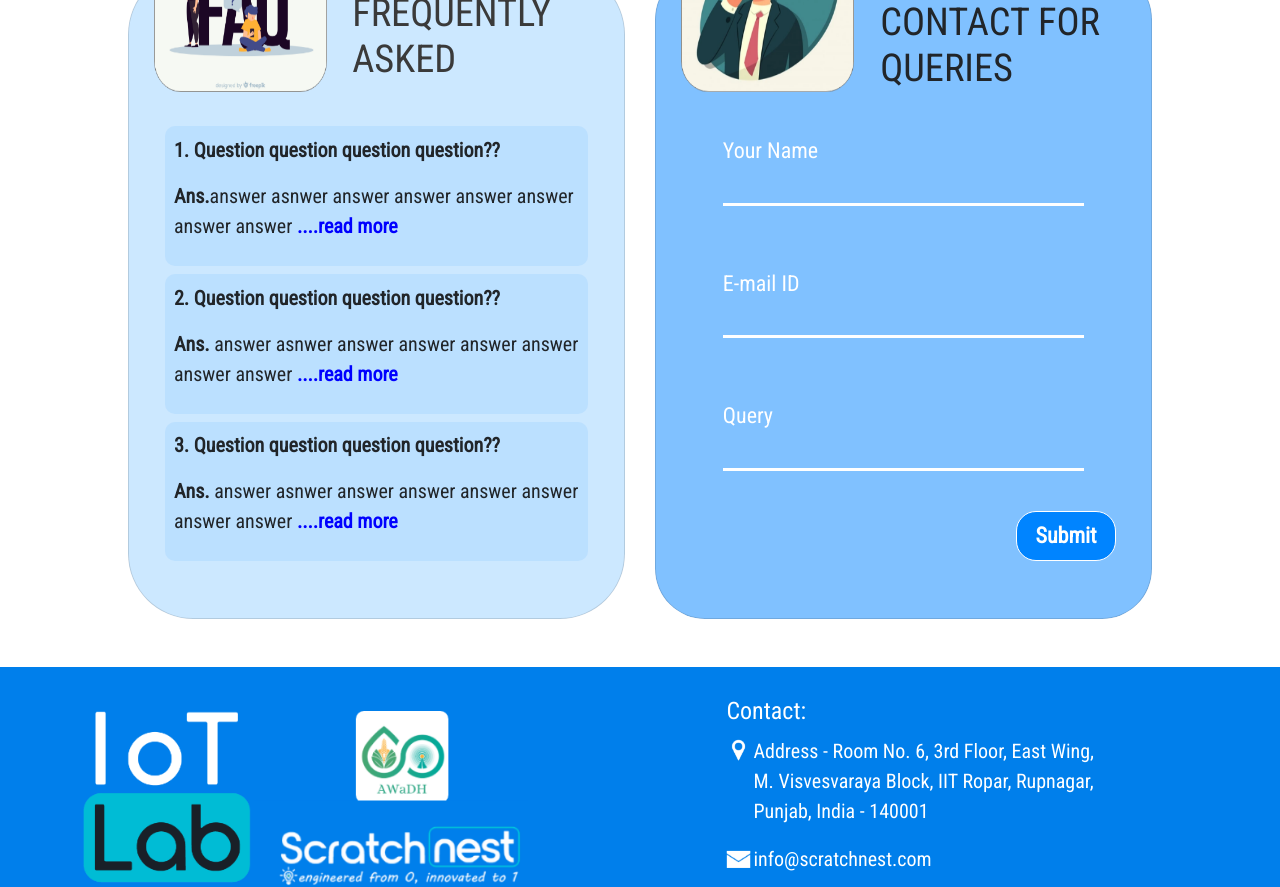
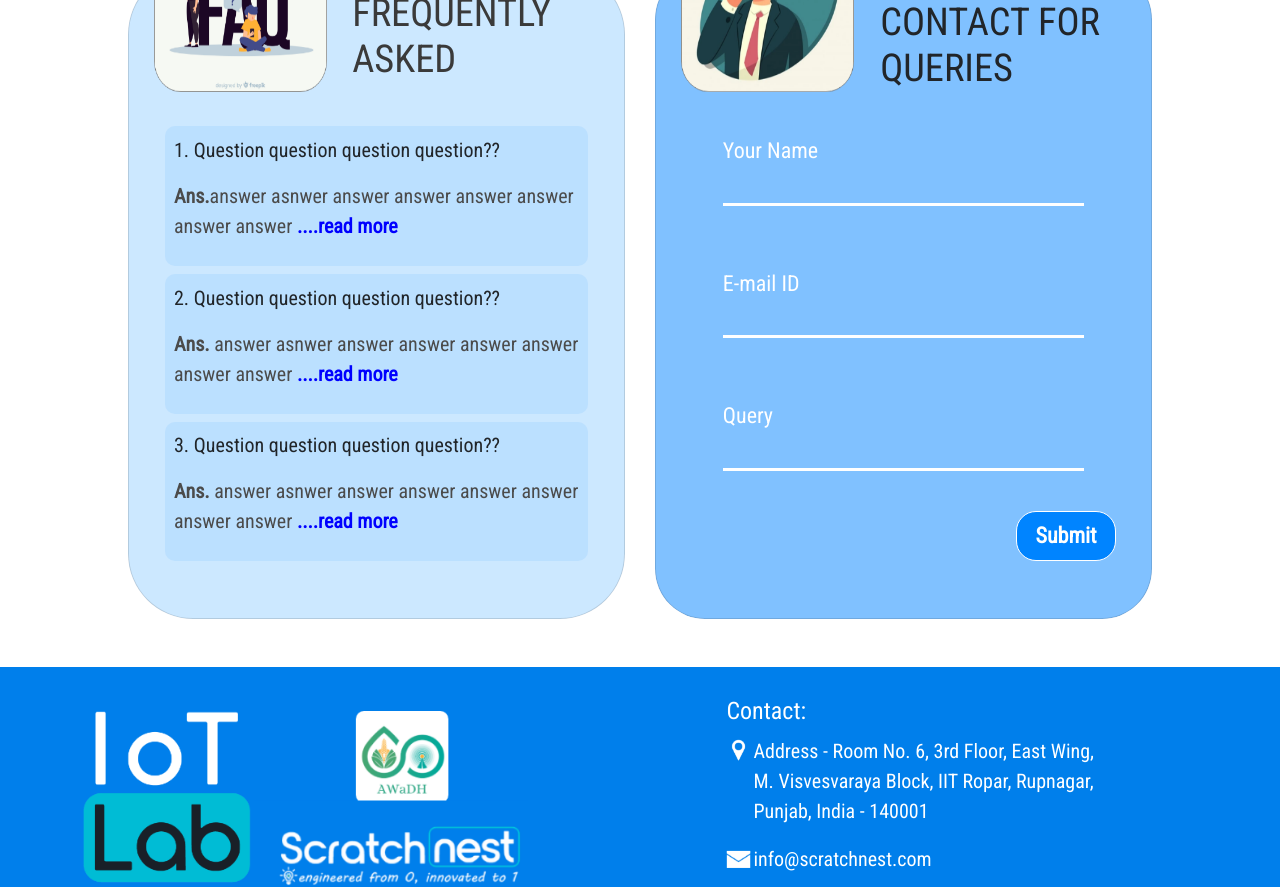
Before and after one commit to arun665/iotlab4, a plain HTML site: page index.html in a window 1280 px wide. Shown: the part 3900-4787 px from the top of the page. Drawn offline with nearby package versions, Linux system fonts and the light colour scheme.

Commit message:
sdfSDAasfsadf

```diff
--- a/index.html
+++ b/index.html
@@ -668,21 +668,21 @@
       <div class="card-body" id="scrollfaq" style="overflow-y: scroll;">
 
         <div data-aos="fade" style="width:95%;background-color: #3aa3ff1e;margin-left:auto;margin-right:auto;border-radius:10px;margin-bottom:8px;padding:2%;">
-          <p style="font-weight: bold;">1. Question question question  question?? </p>
-          <p> <b>Ans.</b>answer asnwer answer  answer answer answer answer answer <b style="color: blue;">....read more</b> </p>
+          <p >1. Question question question  question?? </p>
+          <p style="color:rgb(75, 75, 75);"> <b>Ans.</b>answer asnwer answer  answer answer answer answer answer <b style="color: blue;">....read more</b> </p>
 
         </div>
 
 
         <div data-aos="fade" style="width:95%;background-color: #3aa3ff1e;margin-left:auto;margin-right:auto;border-radius:10px;margin-bottom:8px;padding:2%;">
-          <p style="font-weight: bold;">2. Question question question  question?? </p>
-          <p> <b>Ans.</b> answer asnwer answer  answer answer answer answer answer <b style="color: blue;">....read more</b> </p>
+          <p >2. Question question question  question?? </p>
+          <p style="color:rgb(75, 75, 75);"> <b>Ans.</b> answer asnwer answer  answer answer answer answer answer <b style="color: blue;">....read more</b> </p>
 
         </div>
 
         <div data-aos="fade" style="width:95%;background-color: #3aa3ff1e;margin-left:auto;margin-right:auto;border-radius:10px;margin-bottom:8px;padding:2%;">
-          <p style="font-weight: bold;">3. Question question question question?? </p>
-          <p> <b>Ans.</b> answer asnwer answer  answer answer answer answer answer <b style="color: blue;">....read more</b> </p>
+          <p >3. Question question question question?? </p>
+          <p style="color:rgb(75, 75, 75);"> <b>Ans.</b> answer asnwer answer  answer answer answer answer answer <b style="color: blue;">....read more</b> </p>
 
 
       </div>
--- a/packageandroid.css
+++ b/packageandroid.css
@@ -106,6 +106,7 @@ top:200px;
         }
         #tempdivpara{
             width:100%;overflow:visible;;font-size:15px;margin-left: auto;margin-right: auto;
+            font-weight:normal;
         }
 
 #tempimg2{
@@ -126,7 +127,6 @@ top:200px;
           }
           #heading1{
             font-size:35px;
-
             text-align: center;
             color:black;
 
@@ -461,6 +461,6 @@ width:40px;
     }
     #iotkitheading{
         font-size:35px;
-        font-weight:normal;
+
     }
     }
```
